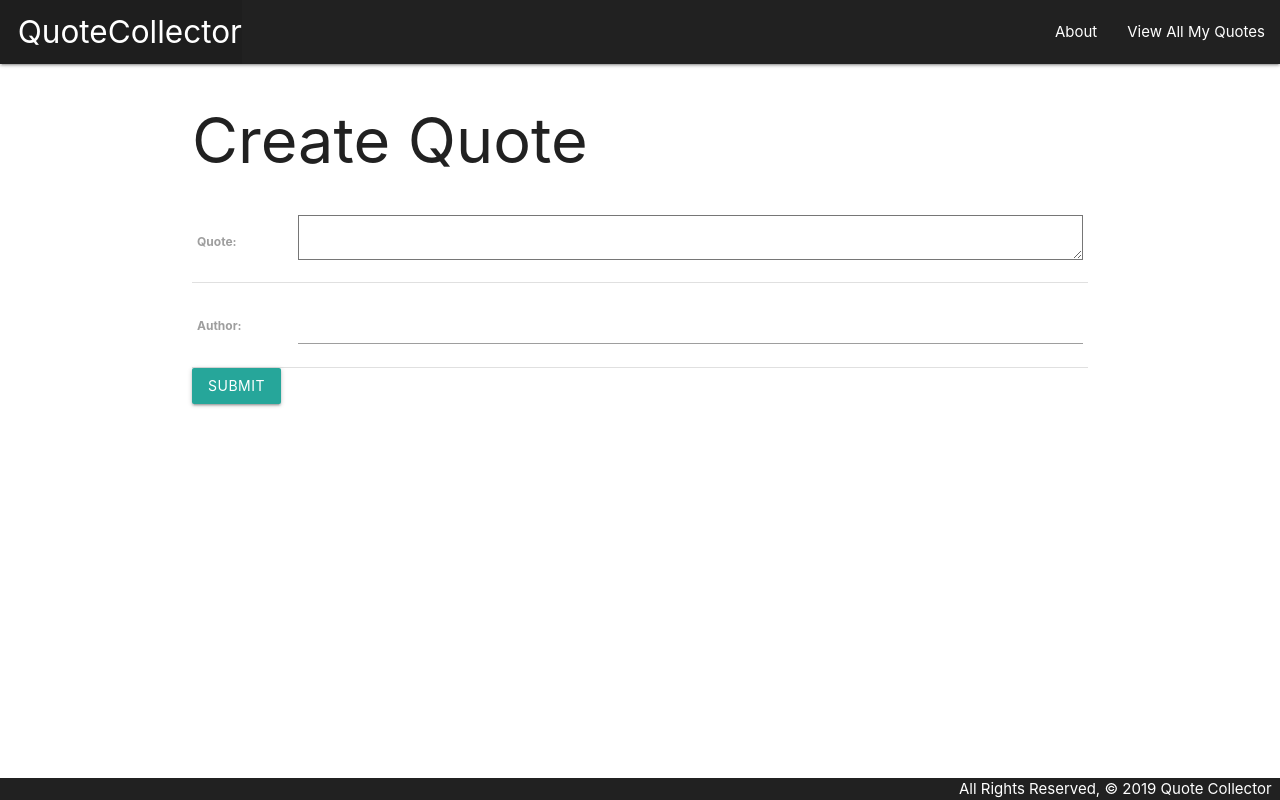
After one commit to mo-shawa/quotecollector, a Django app: page /quotes/new/ in a window 1280 px wide. The commit adds this page. Run offline with Django 3.2, Linux system fonts and the light colour scheme.

Commit message:
Collector lab part 3

```diff
--- a/main_app/models.py
+++ b/main_app/models.py
@@ -1,4 +1,5 @@
 from django.db import models
+from django.urls import reverse
 
 # Create your models here.
 
@@ -8,3 +9,6 @@ class Quote(models.Model):
 
     def __str__(self):
         return self.quote
+
+    def get_absolute_url(self):
+        return reverse('detail', kwargs={'quote_id':self.id})
--- a/main_app/templates/base.html
+++ b/main_app/templates/base.html
@@ -2,17 +2,16 @@
 
 <!DOCTYPE html>
 <html lang="en">
+
 <head>
 	<meta charset="UTF-8" />
 	<meta name="viewport" content="width=device-width, initial-scale=1.0" />
 	<meta http-equiv="X-UA-Compatible" content="ie=edge" />
 	<title>Quote Collector</title>
-		<link
-			rel="stylesheet"
-			href="https://cdnjs.cloudflare.com/ajax/libs/materialize/1.0.0/css/materialize.min.css"
-		/>
+	<link rel="stylesheet" href="https://cdnjs.cloudflare.com/ajax/libs/materialize/1.0.0/css/materialize.min.css" />
 	<link rel="stylesheet" type="text/css" href="{%static 'css/style.css'%}" />
 </head>
+
 <body>
 	<header class="navbar-fixed">
 		<nav class="grey darken-4">
@@ -23,8 +22,9 @@
 					</li>
 				</ul>
 				<ul class="right">
-						<li><a href="/about">About</a></li>
-						<li><a href="/quotes">View All My Quotes</a></li>
+					<li><a href="{% url 'about' %}">About</a></li>
+
+					<li><a href="{% url 'index' %}">View All My Quotes</a></li>
 				</ul>
 			</div>
 		</nav>
@@ -36,4 +36,5 @@
 		</div>
 	</footer>
 </body>
+
 </html>
--- /dev/null
+++ b/main_app/templates/main_app/quote_form.html
@@ -0,0 +1,17 @@
+{% extends 'base.html'%}
+
+{% block content %}
+{% if object %}
+<h1>Edit quote by <span class="text-blue">{{object.author}}</span></h1>
+{%else%}
+<h1>Create Quote</h1>
+{%endif%}
+
+  <form action="" method="post">
+    {% csrf_token %}
+    <table>
+      {{ form.as_table }}
+    </table>
+    <input type="submit" value="Submit" class="btn">
+  </form>
+{% endblock %}
--- a/main_app/templates/quotes/detail.html
+++ b/main_app/templates/quotes/detail.html
@@ -2,6 +2,9 @@
 
 <h1>{{quote.author}}</h1>
 
-<h5>{{quote.quote}}</h5>
+<h4>{{quote.quote}}</h4>
+
+<a class ='btn' href="{% url 'quote_update' quote.id%}">Edit</a>
+<a class='btn' href="{% url 'quote_delete' quote.id%}">Delete</a>
 
 {%endblock%}
--- a/main_app/urls.py
+++ b/main_app/urls.py
@@ -5,5 +5,8 @@ urlpatterns = [
     path('', views.home, name='home'),
     path('about/', views.about, name='about'),
     path('quotes/', views.quotes_index, name='index'),
-    path('quotes/<int:quote_id>/', views.quotes_detail,name='detail')
+    path('quotes/<int:quote_id>/', views.quotes_detail,name='detail'),
+    path('quotes/new/', views.QuoteCreate.as_view(), name='create'),
+    path('quotes/<int:pk>/update', views.QuoteUpdate.as_view(), name='quote_update'),
+    path('quotes/<int:pk>/delete', views.QuoteDelete.as_view(), name='quote_delete'),
 ]
--- a/main_app/views.py
+++ b/main_app/views.py
@@ -1,20 +1,12 @@
+from django.db.models import fields
 from django.shortcuts import render
+from django.views.generic.edit import UpdateView
 from .models import Quote
-
-# class Quote:
-#     def __init__(self,author,quote):
-#         self.author = author
-#         self.quote = quote
+from django.views.generic import ListView, CreateView, DeleteView
 
 
-# quotes = [
-#     Quote('Kendrick Lamar', "I always thought it was me against the world, and then one day I realized it's just me against me."),
-#     Quote('Unknown', 'Hard times create strong men. Strong men create easy times. Easy times create weak men. Weak men create hard times.'),
-#     Quote('Unknown', 'When you have something to say, silence is a lie.'),
-#     Quote('David Goggins', "WHO'S GONNA CARRY THE BOATS"),
-# ]
+# Create your views here.
 
-# Create your views here.
 def home(request):
     return render(request, 'index.html')
 
@@ -29,3 +21,15 @@ def quotes_detail(request, quote_id):
     quote = Quote.objects.get(id=quote_id)
     return render(request,'quotes/detail.html',{'quote': quote
     })
+
+class QuoteCreate(CreateView):
+    model = Quote
+    fields = '__all__'
+
+class QuoteUpdate(UpdateView):
+    model = Quote
+    fields = '__all__'
+
+class QuoteDelete(DeleteView):
+    model = Quote
+    success_url = '/quotes/'
```
Also changed, not shown: main_app/templates/main_app/quote_confirm_delete.html (added, +13 -0 lines), main_app/admin.py (line endings or trailing spaces), main_app/migrations/0001_initial.py, main_app/templates/about.html (line endings or trailing spaces), main_app/templates/index.html (line endings or trailing spaces), main_app/templates/quotes/index.html (line endings or trailing spaces). Lines whose indentation alone changed are shown as unchanged.
